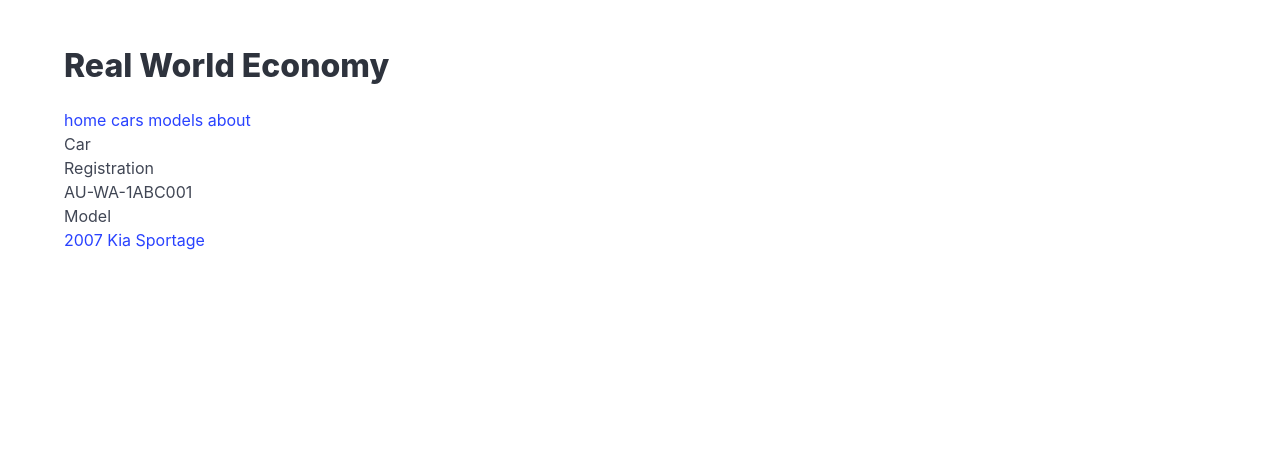
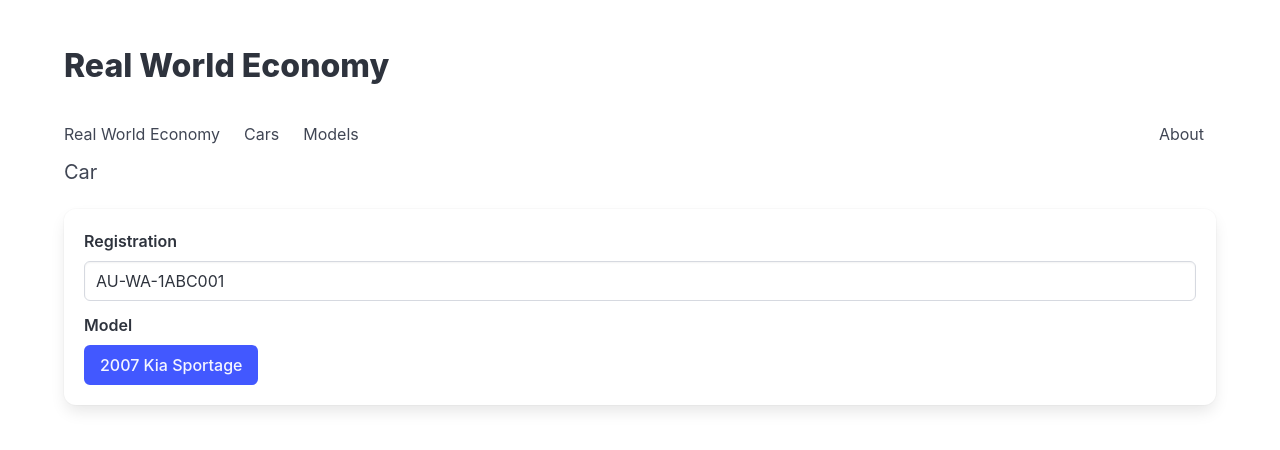
Before and after one commit to jkingok/rwe-pwa, a SvelteKit app: page /car/1 in a window 1280 px wide. Shown: the top 450 px of the page. Built offline with nearby package versions, Linux system fonts and the light colour scheme.

Commit message:
Further cleanups including initial navbar.

```diff
--- a/src/routes/+layout.svelte
+++ b/src/routes/+layout.svelte
@@ -16,12 +16,36 @@
 		<h1 class="title">
 			Real World Economy
 		</h1>
-		<aside class="menu">
-			<a href="/">home</a>
-			<a href="/car">cars</a>
-			<a href="/model">models</a>
-			<a href="/about">about</a>
-		</aside>
+		<nav class="navbar" role="navigation" aria-label="main navigation">
+			<div class="navbar-brand">
+				<a class="navbar-item" href="/">Real World Economy</a>
+
+				<a role="button" class="navbar-burger" aria-label="menu" aria-expanded="false" data-target="navbarBasicExample">
+					<span aria-hidden="true"></span>
+    				<span aria-hidden="true"></span>
+      				<span aria-hidden="true"></span>
+      				<span aria-hidden="true"></span>
+    			</a>
+			</div>
+
+			<div class="navbar-menu">
+				<div class="navbar-start">
+					<a class="navbar-item" href="/car">
+						Cars
+					</a>
+
+					<a class="navbar-item" href="/model">
+						Models
+					</a>
+				</div>
+			</div>
+
+			<div class="navbar-end">
+					<a class="navbar-item" href="/about">
+						About
+					</a>
+			</div>
+		</nav>
 
 		{@render children()}
 	</div>
--- a/src/routes/car/[car]/+page.svelte
+++ b/src/routes/car/[car]/+page.svelte
@@ -2,10 +2,24 @@
     let { data } = $props();
 </script>
 
-<h2>Car</h2>
-<h3>Registration</h3>
-<div>{data.car.registration}</div>
+<h2 class="subtitle">Car</h2>
+
+<div class="box">
+
+<div class="field">
+    <label class="label">Registration</label>
+    <div class="control">
+        <input class="input" value="{data.car.registration}" />
+    </div>
+</div>
+
 {#if data.car.model}
-    <h3>Model</h3>
-    <div><a href="/model/{data.car.model.index}">{data.car.model.year} {data.car.model.manufacturer} {data.car.model.name}</a></div>
+    <div class="field">
+        <label class="label">Model</label>
+        <div class="control">
+            <a class="button is-link" href="/model/{data.car.model.index}">{data.car.model.year} {data.car.model.manufacturer} {data.car.model.name}</a>
+        </div>
+    </div>
 {/if}
+
+</div>
--- a/src/routes/model/[model]/+page.svelte
+++ b/src/routes/model/[model]/+page.svelte
@@ -3,6 +3,8 @@
 </script>
 
 <h2 class="subtitle">Model</h2>
+
+<div class="box">
 
 <div class="field">
     <label class="label">Year</label>
@@ -24,3 +26,5 @@
         <input class="input" value="{data.model.name}" />
     </div>
 </div>
+
+</div>
```
